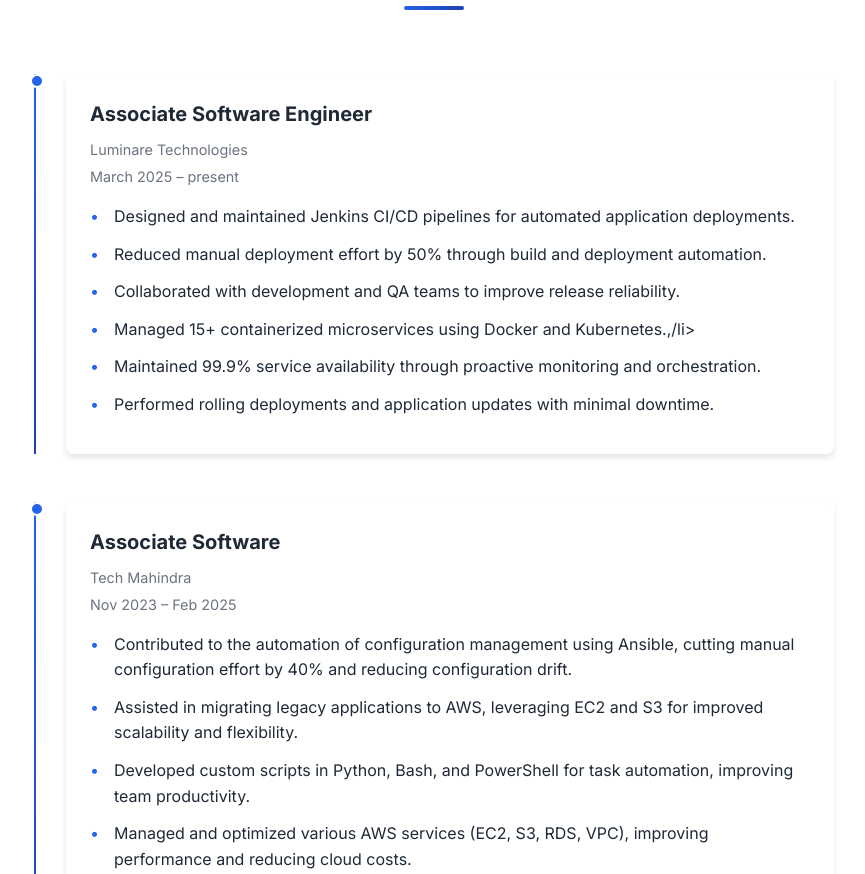
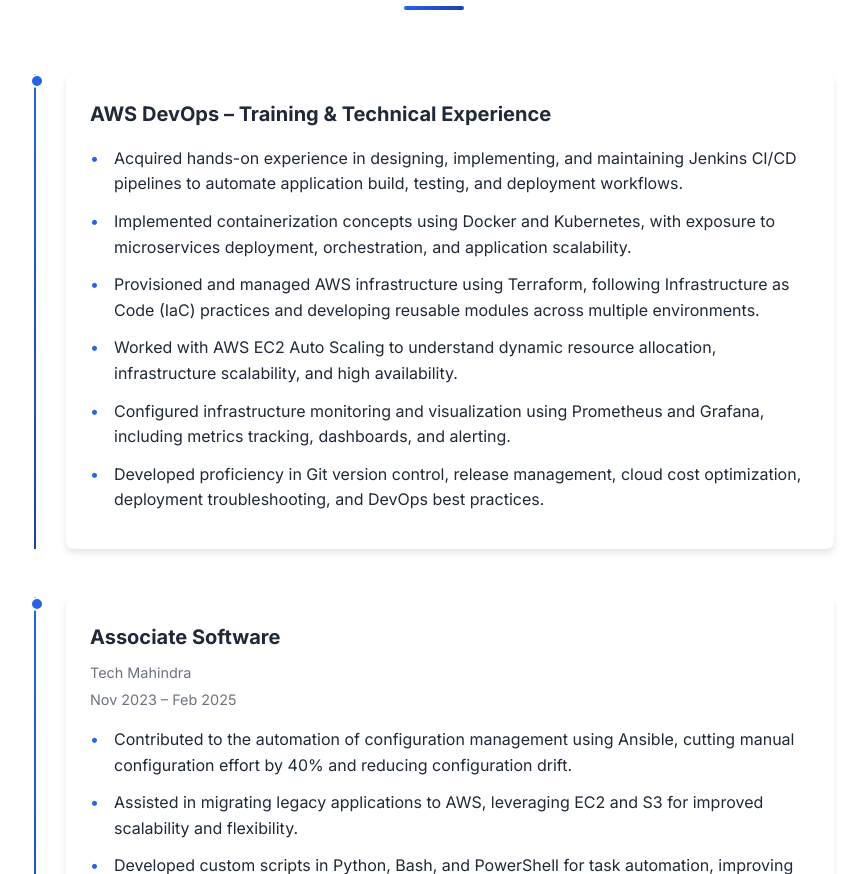
Before and after one commit to prashanthi-karnati/portfolio, a plain HTML site: page index.html in a window 1280 px wide. Shown: the part 3141-4015 px from the top of the page, without its empty margins (206-1071 px from the left). Drawn offline with nearby package versions, Linux system fonts and the light colour scheme.

Commit message:
Update index.html

```diff
--- a/index.html
+++ b/index.html
@@ -322,17 +322,15 @@ spec:
                 <div class="timeline-item">
                     <div class="timeline-content">
                         <div class="timeline-header">
-                            <h3>Associate Software Engineer</h3>
-                            <span class="company">Luminare Technologies</span>
-                            <span class="duration">March 2025 – present</span>
+                            <h3>AWS DevOps – Training & Technical Experience</h3>
                         </div>
                         <ul class="timeline-details">
-                            <li>Designed and maintained Jenkins CI/CD pipelines for automated application deployments.</li>
-                            <li>Reduced manual deployment effort by 50% through build and deployment automation.</li>
-                            <li>Collaborated with development and QA teams to improve release reliability.</li>
-                            <li>Managed 15+ containerized microservices using Docker and Kubernetes.,/li>
-                            <li>Maintained 99.9% service availability through proactive monitoring and orchestration.</li>
-                            <li>Performed rolling deployments and application updates with minimal downtime.</li>
+                            <li>Acquired hands-on experience in designing, implementing, and maintaining Jenkins CI/CD pipelines to automate application build, testing, and deployment workflows.</li>
+                            <li>Implemented containerization concepts using Docker and Kubernetes, with exposure to microservices deployment, orchestration, and application scalability.</li>
+                            <li>Provisioned and managed AWS infrastructure using Terraform, following Infrastructure as Code (IaC) practices and developing reusable modules across multiple environments.</li>
+                            <li>Worked with AWS EC2 Auto Scaling to understand dynamic resource allocation, infrastructure scalability, and high availability.</li>
+                            <li>Configured infrastructure monitoring and visualization using Prometheus and Grafana, including metrics tracking, dashboards, and alerting.</li>
+                            <li>Developed proficiency in Git version control, release management, cloud cost optimization, deployment troubleshooting, and DevOps best practices.</li>
                         </ul>
                     </div>
                 </div>
```
